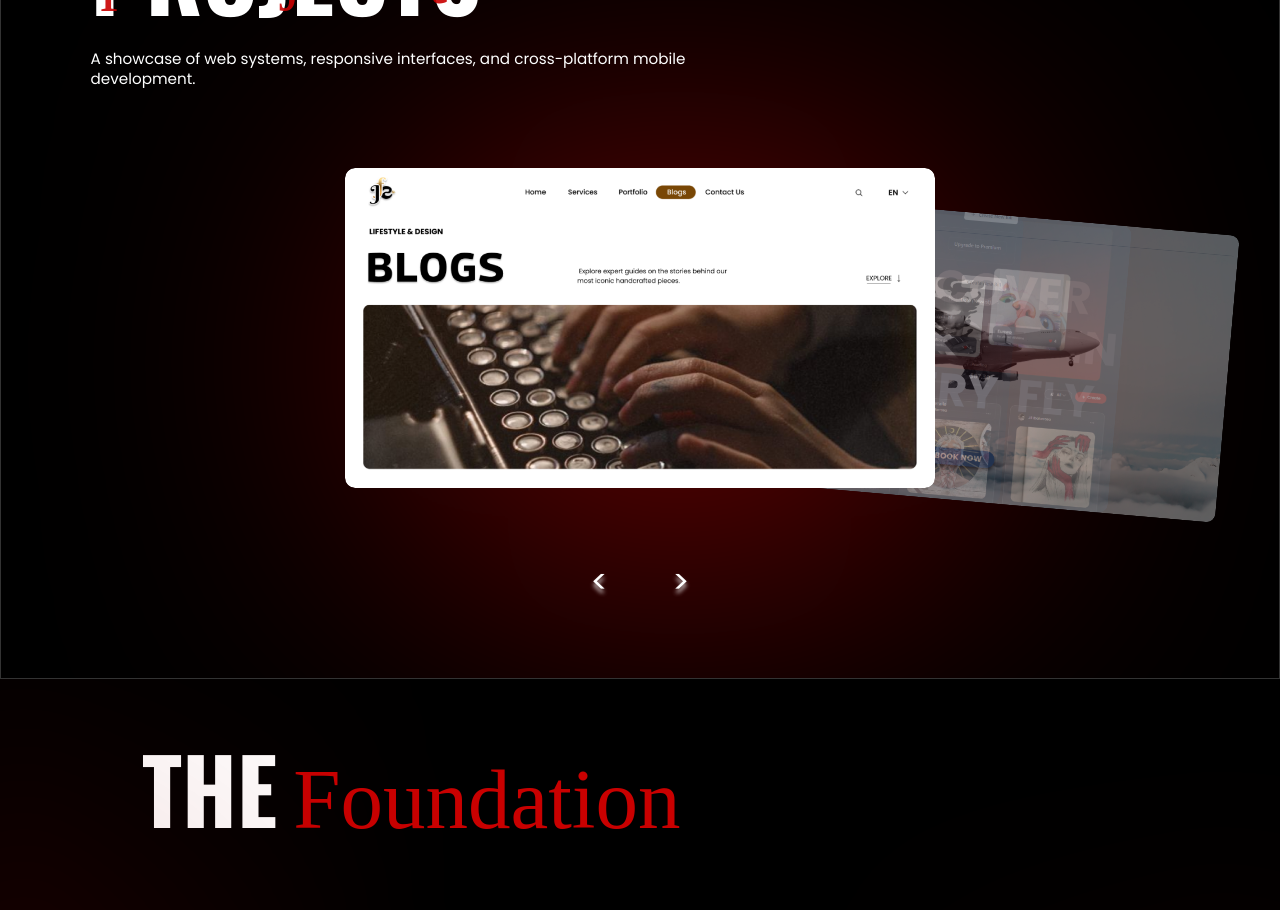
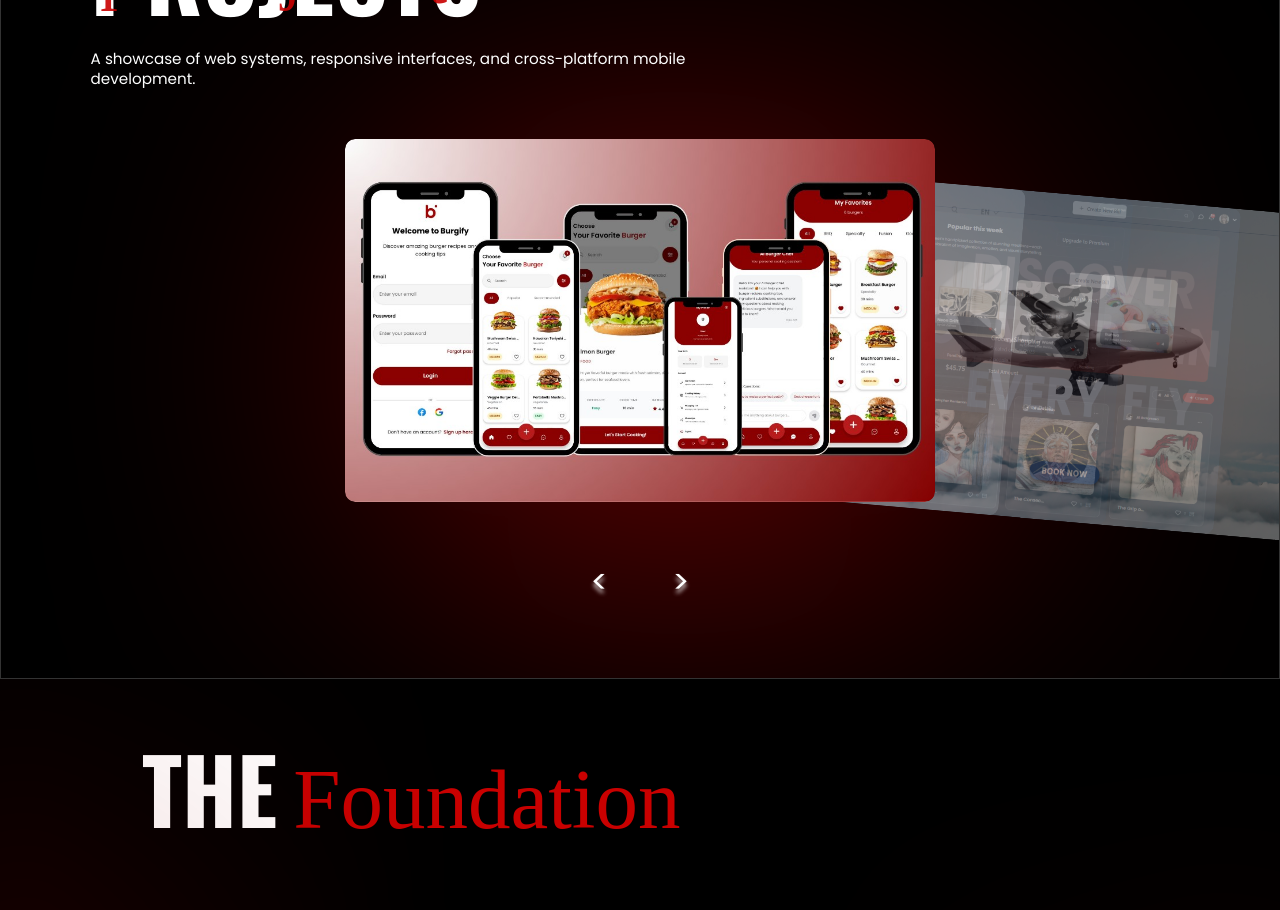
Before and after one commit to JaiAnoba/Portfolio, a React (Vite) app: page / in a window 1280 px wide. Shown: the part 2100-3010 px from the top of the page. Built offline with nearby package versions, Linux system fonts and the light colour scheme; a web font is replaced by a local one.

Commit message:
adjusted picture sizes

```diff
--- a/src/components/Projects.css
+++ b/src/components/Projects.css
@@ -69,12 +69,13 @@
 
 .projects-carousel {
   position: relative;
-  height: 380px;
+  min-height: 380px;
+  height: auto;
   display: flex;
   align-items: center;
   justify-content: center;
   gap: 1.5rem;
-  padding: 0 2rem;
+  padding: 0 2rem 1rem;
   z-index: 2;
 }
 
@@ -100,10 +101,25 @@
   transform: scale(0.9) rotate(5deg) translateX(calc(var(--offset) * 120px));
 }
 
-.projects-slide img {
+.projects-slide:not(.projects-slide--natural) img {
   width: 100%;
   height: 320px;
   object-fit: cover;
+  border-radius: 10px;
+}
+
+.projects-slide--natural {
+  aspect-ratio: var(--slide-aspect);
+  width: min(590px, 70vw);
+  height: auto;
+}
+
+.projects-slide--natural img {
+  display: block;
+  width: 100%;
+  height: auto;
+  aspect-ratio: var(--slide-aspect);
+  object-fit: fill;
   border-radius: 10px;
 }
 
@@ -144,11 +160,15 @@
   }
 
   .projects-carousel {
-    height: 280px;
+    min-height: 280px;
   }
 
-  .projects-slide img {
+  .projects-slide:not(.projects-slide--natural) img {
     height: 240px;
+  }
+
+  .projects-slide--natural {
+    width: min(590px, 92vw);
   }
 }
 
--- a/src/components/Projects.tsx
+++ b/src/components/Projects.tsx
@@ -2,11 +2,37 @@ import { useState } from 'react'
 import './Projects.css'
 
 const PROJECTS = [
-  { src: '/images/project-1.jpg', alt: 'Web dashboard project' },
-  { src: '/images/project-2.jpg', alt: 'Mobile app project' },
-  { src: '/images/project-3.jpg', alt: 'Travel website project' },
-  { src: '/images/project-4.jpg', alt: 'Interface design project' },
-]
+  {
+    src: '/images/project-burgify.png',
+    alt: 'Burgify mobile app UI prototype across multiple phone screens',
+    width: 1024,
+    height: 630,
+  },
+  {
+    src: '/images/project-1.jpg',
+    alt: 'Web dashboard project',
+    width: 1024,
+    height: 630,
+  },
+  {
+    src: '/images/project-2.jpg',
+    alt: 'Mobile app project',
+    width: 1024,
+    height: 630,
+  },
+  {
+    src: '/images/project-3.jpg',
+    alt: 'Travel website project',
+    width: 1024,
+    height: 630,
+  },
+  {
+    src: '/images/project-4.jpg',
+    alt: 'Interface design project',
+    width: 1024,
+    height: 630,
+  },
+] as const
 
 export default function Projects() {
   const [index, setIndex] = useState(0)
@@ -39,10 +65,21 @@ export default function Projects() {
         {PROJECTS.map((p, i) => (
           <div
             key={p.src}
-            className={`projects-slide ${i === index ? 'active' : ''}`}
-            style={{ '--offset': i - index } as React.CSSProperties}
+            className={`projects-slide ${i === index ? 'active' : ''} ${'width' in p && 'height' in p ? 'projects-slide--natural' : ''}`}
+            style={
+              {
+                '--offset': i - index,
+                ...('width' in p && 'height' in p
+                  ? { '--slide-aspect': `${p.width} / ${p.height}` }
+                  : {}),
+              } as React.CSSProperties
+            }
           >
-            <img src={p.src} alt={p.alt} />
+            <img
+              src={p.src}
+              alt={p.alt}
+              {...('width' in p && 'height' in p ? { width: p.width, height: p.height } : {})}
+            />
           </div>
         ))}
       </div>
```
Also changed, not shown: public/images/about-portrait.jpg (deleted), public/images/project-burgify.png (added).
